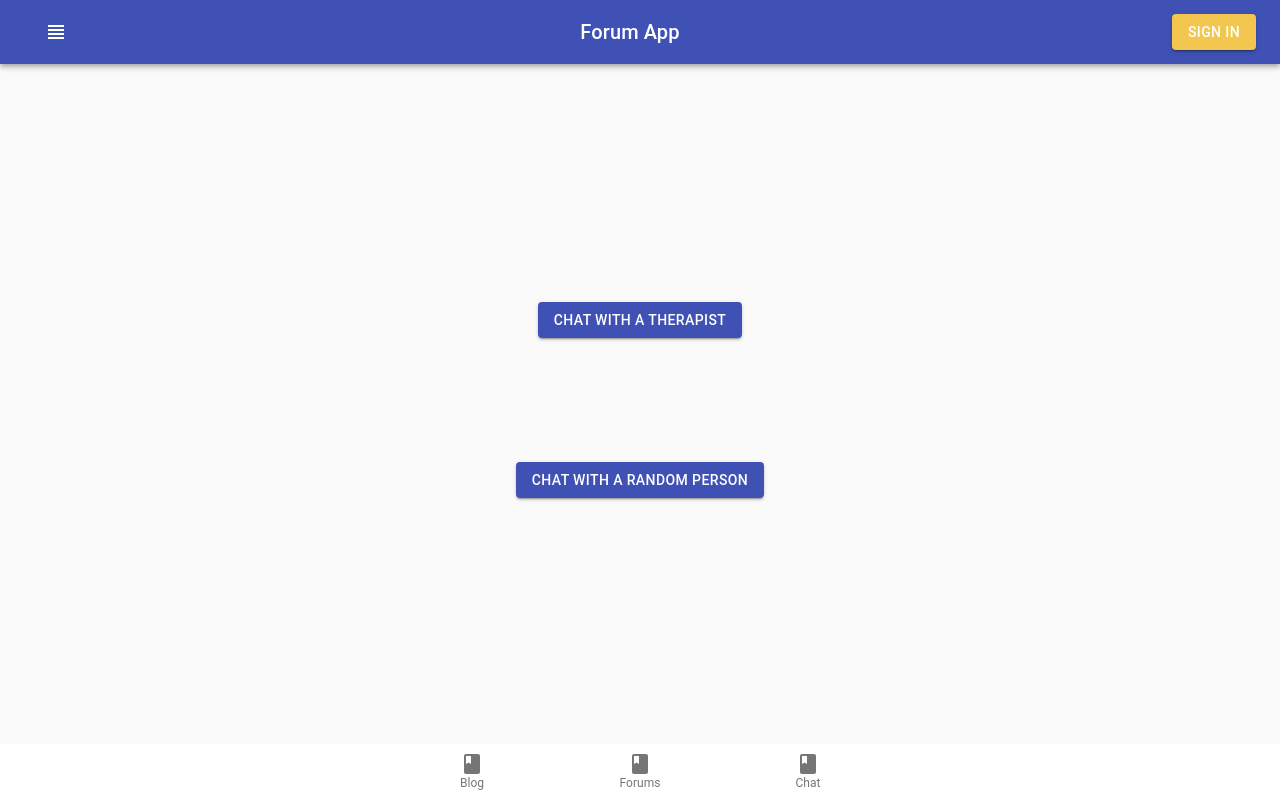
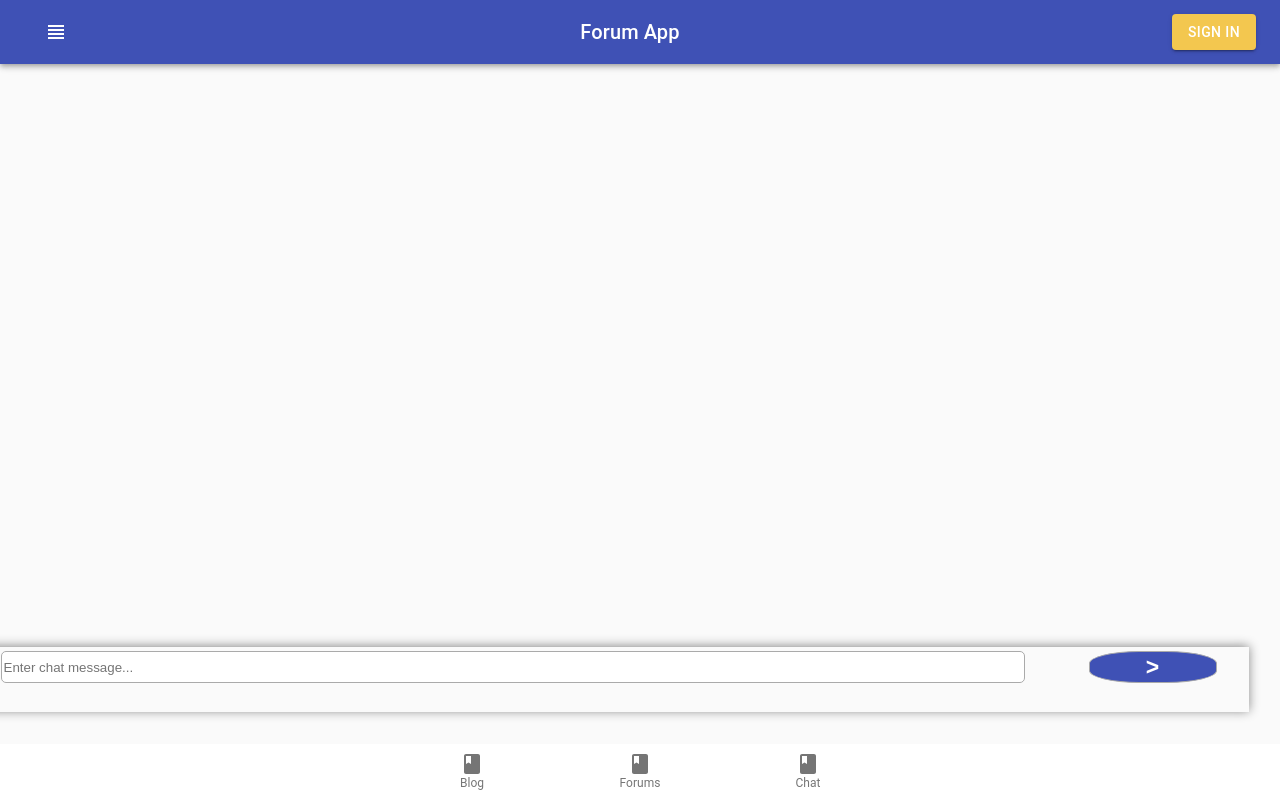
Before and after one commit to SeanSAnastasi/Mobile, a React (Create React App) app in the folder mobileapp/: page /chat/random/1 in a window 1280 px wide. Built offline with nearby package versions, Linux system fonts and the light colour scheme.

Commit message:
Chat area finished

```diff
--- a/mobileapp/src/components/App.js
+++ b/mobileapp/src/components/App.js
@@ -4,6 +4,7 @@ import AboutPage from "./AboutPage.js";
 import Forums from "./Forums.js";
 import Blog from "./Blog.js";
 import SingleBlog from "./SingleBlog.js";
+import SingleChat from "./SingleChat.js";
 import Chat from "./Chat.js";
 import NotFoundPage from "./NotFoundPage.js";
 import Bar from "./common/Bar.js";
@@ -75,6 +76,8 @@ function App() {
                 <Route path="/forums" component={Forums}></Route>
                 <Route path="/blog/:id" component={SingleBlog}></Route>
                 <Route path="/blog" component={Blog}></Route>
+                <Route path="/chat/therapist/:token" component={SingleChat}></Route>
+                <Route path="/chat/random/:token" component={SingleChat}></Route>
                 <Route path="/chat" component={Chat}></Route>
                 <Route path="/about" component={AboutPage}></Route>
                 <Route path="/profile" component={ManageProfile}></Route>
--- a/mobileapp/src/components/Chat.js
+++ b/mobileapp/src/components/Chat.js
@@ -10,8 +10,8 @@ function Chat (){
 return(
     <div className="chat-buttons">
 
-            <Button className="chat-button" variant="contained" color="primary" >Chat with a therapist</Button>
-            <Button variant="contained" color="primary" >Chat with a random person</Button>
+            <Button className="chat-button" variant="contained" color="primary" onClick={() =>{history.push("/chat/therapist/1")}}>Chat with a therapist</Button>
+            <Button variant="contained" color="primary" onClick={() =>{history.push("/chat/random/1")}}>Chat with a random person</Button>
 
     </div>
 );
--- /dev/null
+++ b/mobileapp/src/components/SingleChat.js
@@ -0,0 +1,77 @@
+import { NaturePeople } from "@material-ui/icons";
+import React, {useState, useEffect, createRef} from "react";
+
+
+
+function SingleChat(props) {
+    const chatArea = createRef();
+    const [messages, setMessages] = useState([]);
+    const [placeholder, setPlaceholder] = useState("");
+
+
+
+    const addMessage = (event) => {
+        event.preventDefault();
+    if(placeholder != ""){
+        setMessages([...messages, {
+
+            value: placeholder,
+            sent: true
+        },{
+            value: "Lorem Ipsum is simply dummy text",
+            sent: false
+        }]);
+        setPlaceholder("");
+    }
+    }
+    useEffect(() => {
+        scrollToMyRef();
+    })
+    const handleChange = (event) => {
+        setPlaceholder(event.target.value);
+        scrollToMyRef();
+    }
+
+    const scrollToMyRef = () => {
+        const scroll =
+            chatArea.current.scrollHeight -
+            chatArea.current.clientHeight;
+            chatArea.current.scrollTo(0, scroll);
+      };
+    return (
+        <div className="full-container">
+            <div ref={chatArea} className="chat-area">
+
+                {messages.map((message)=>{
+
+
+                   if(message.sent){
+                       return(
+                           <div className="message-sent">{message.value}</div>
+                       )
+                   }else{
+                       return(
+                            <div className="message-received">{message.value}</div>
+                       )
+
+                   }
+
+
+                })}
+
+
+
+            </div>
+            <form onSubmit={addMessage}>
+                <div className="chat-input-area">
+
+                    <input type="text" placeholder="Enter chat message..." name="message" value={placeholder} onChange={handleChange}></input>
+                    <button type="submit">></button>
+
+                </div>
+            </form>
+        </div>
+    );
+}
+
+export default SingleChat;
--- a/mobileapp/src/styles.css
+++ b/mobileapp/src/styles.css
@@ -58,3 +58,71 @@
 button.MuiButtonBase-root.MuiButton-root.MuiButton-contained.chat-button.MuiButton-containedPrimary {
   margin-bottom: 10%;
 }
+.full-container {
+  position: relative;
+  width: 100%;
+  height: 81vh;
+}
+.chat-area {
+  padding: 5% 0;
+  width: 100%;
+  height: 90%;
+  overflow: scroll;
+}
+.chat-input-area {
+  display: flex;
+  position: absolute;
+  width: 100vw;
+  height: 10%;
+  bottom: 0;
+  left: -4.5%;
+  box-shadow: 0px 0px 0px #888, 0px -1px 10px #888;
+  justify-content: space-around;
+  align-items: center;
+  padding-bottom: 2%;
+}
+.chat-input-area input {
+  width: 80%;
+  height: 80%;
+  border: 1px solid #aaaaaa;
+  border-radius: 5px;
+}
+.chat-input-area input[type=text]:focus {
+  width: 80%;
+  height: 80%;
+  border: 1px solid #aaaaaa;
+  border-radius: 5px;
+  outline: none;
+}
+.chat-input-area button {
+  background-color: #3f51b5;
+  height: 80%;
+  width: 10%;
+  border-radius: 39%;
+  border: 1px solid #aaaaaa;
+  color: white;
+  font-weight: bolder;
+  font-size: 23px;
+}
+.message-sent {
+  margin-right: 0;
+  text-align: left;
+  margin-top: 1%;
+  margin-bottom: 1%;
+  width: 60%;
+  margin-left: 40%;
+  background-color: #eeeeee;
+  border-radius: 6px;
+  padding: 2% 5%;
+}
+.message-received {
+
+  text-align: left;
+  margin-top: 1%;
+  margin-bottom: 1%;
+  width: 60%;
+
+  background-color: #eeeeee;
+  border-radius: 6px;
+  padding: 2% 5%;
+}
```
